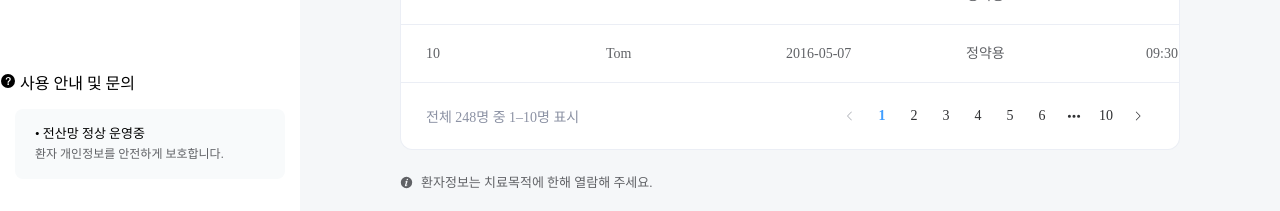
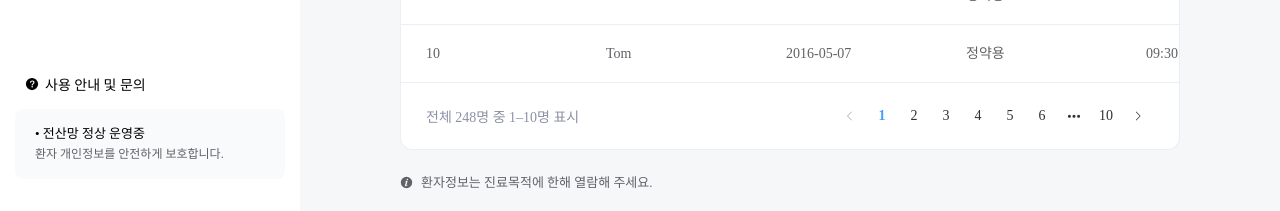
Before and after one commit to ctrl404J/hospital-reservation-vue, a Vue app: page /Patients in a window 1280 px wide. Shown: the part 926-1137 px from the top of the page. Built offline with nearby package versions, Linux system fonts and the light colour scheme.

Commit message:
refactor: 틀린글자 수정

```diff
--- a/src/components/AppSidebar.vue
+++ b/src/components/AppSidebar.vue
@@ -24,7 +24,7 @@
       </el-col>
     </el-row>
     <div class="side-info-container">
-      <div class="sideInfo-title">
+      <div class="side-info-title">
         <el-icon><QuestionFilled /></el-icon> 사용 안내 및 문의</div>
       <div class="side-info-box">
         <div class="side-info-content">
@@ -37,7 +37,7 @@
 </template>
 
 <script setup>
-import '@/assets/styles/appSidebar.css';
+
 import {
   DataBoard,
   User,
@@ -46,3 +46,6 @@ import {
   QuestionFilled
 } from '@element-plus/icons-vue'
 </script>
+<style coped>
+@import '@/assets/styles/appSidebar.css';
+</style>
--- a/src/views/DashboardView.vue
+++ b/src/views/DashboardView.vue
@@ -65,8 +65,11 @@
 </template>
 
 <script setup>
-import '@/assets/styles/dashboardView.css';
+
 import { Plus, DataBoard, Search, Refresh, InfoFilled } from '@element-plus/icons-vue'
 import StatsCard from '@/components/StatsCard.vue';
 import Dashboard from '@/components/Dashboard.vue';
 </script>
+<style scoped>
+@import '@/assets/styles/dashboardView.css';
+</style>
--- a/src/views/PatientsView.vue
+++ b/src/views/PatientsView.vue
@@ -64,7 +64,7 @@
         </div>
         <div class="warning-board">
             <el-icon><InfoFilled /></el-icon>
-            <div> 환자정보는 치료목적에 한해 열람해 주세요.</div>
+            <div> 환자정보는 진료목적에 한해 열람해 주세요.</div>
         </div>
   </div>
 </template>
```
